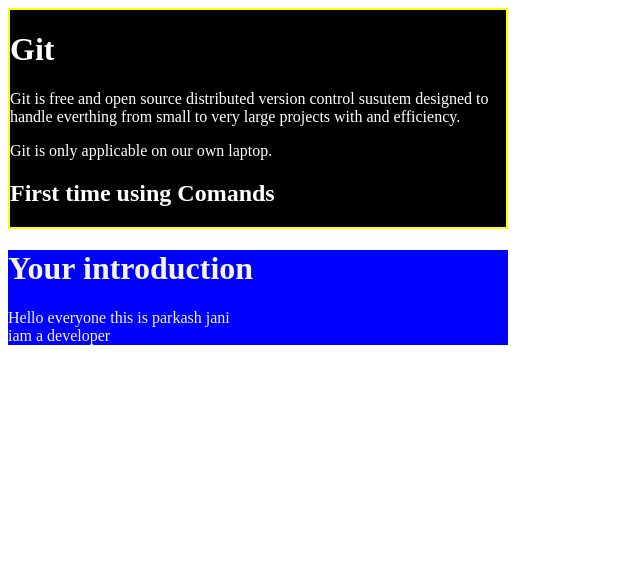
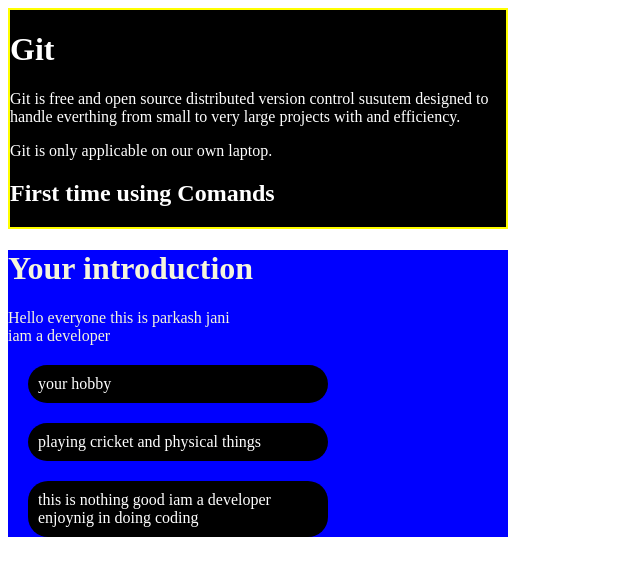
Before and after one commit to parkashjani0344-alt/firstone, a plain HTML site: page index.html in a window 1280 px wide. Shown: the whole page, without its empty margins (0-640 px from the left). Drawn offline with Linux system fonts and the light colour scheme.

Commit message:
third commit

```diff
--- a/index.html
+++ b/index.html
@@ -21,6 +21,12 @@
         <p>Hello everyone
             this is parkash jani <br> iam a developer
         </p>
+        <p class="hobby">your  hobby</p>
+        <p class="hobby">playing  cricket and physical things </p>
+        <p class="hobby"> this is nothing good iam a developer enjoynig in doing coding</p>
+
+
+
     </div>
 </body>
 </html>
--- a/style.css
+++ b/style.css
@@ -13,3 +13,12 @@
     background-color: blue;
     color: beige;
 }
+.hobby{
+    color: white;
+    background-color: black;
+    width: 300px;
+    border-radius: 20px;
+    padding: 10px;
+    margin: 20px;
+
+}
```
